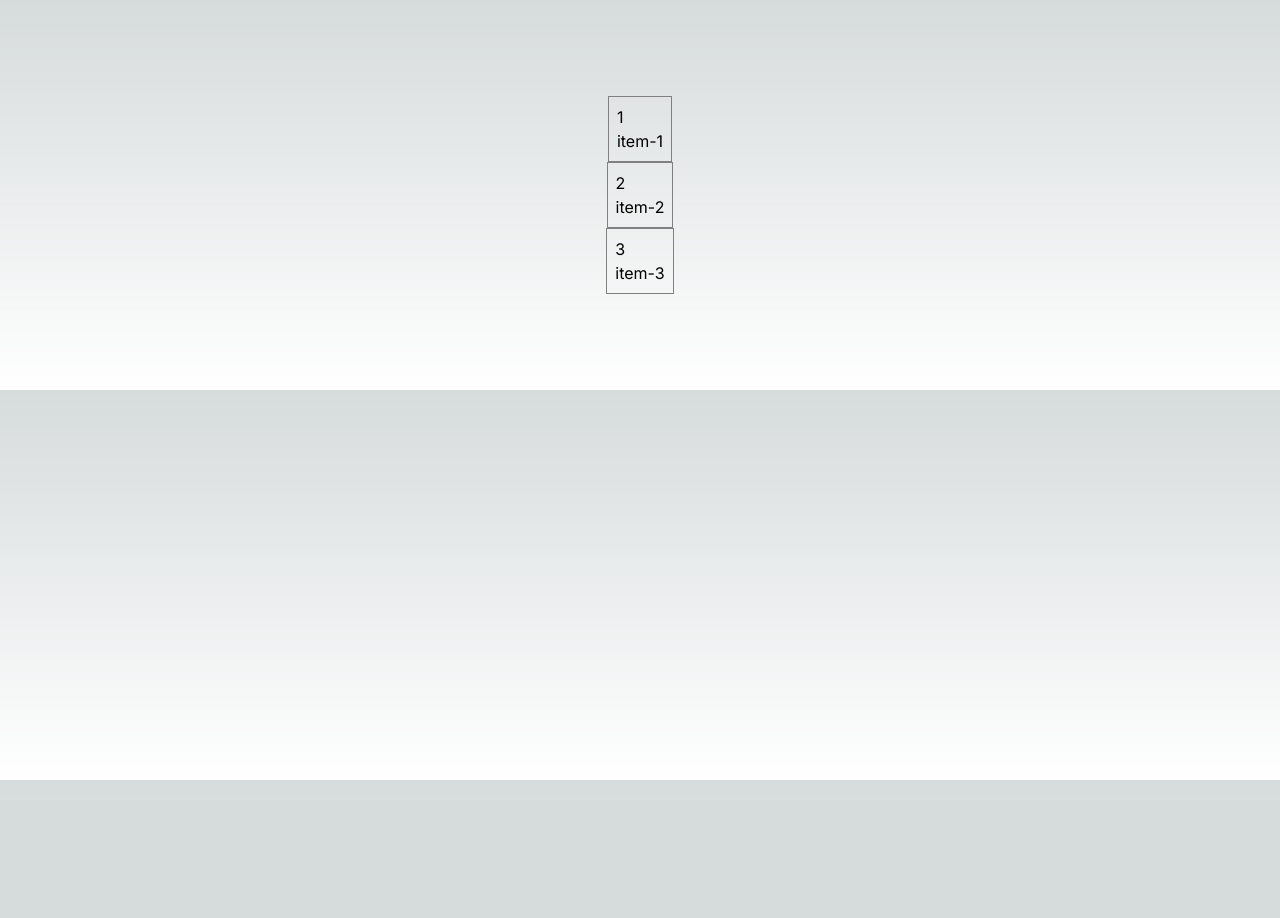
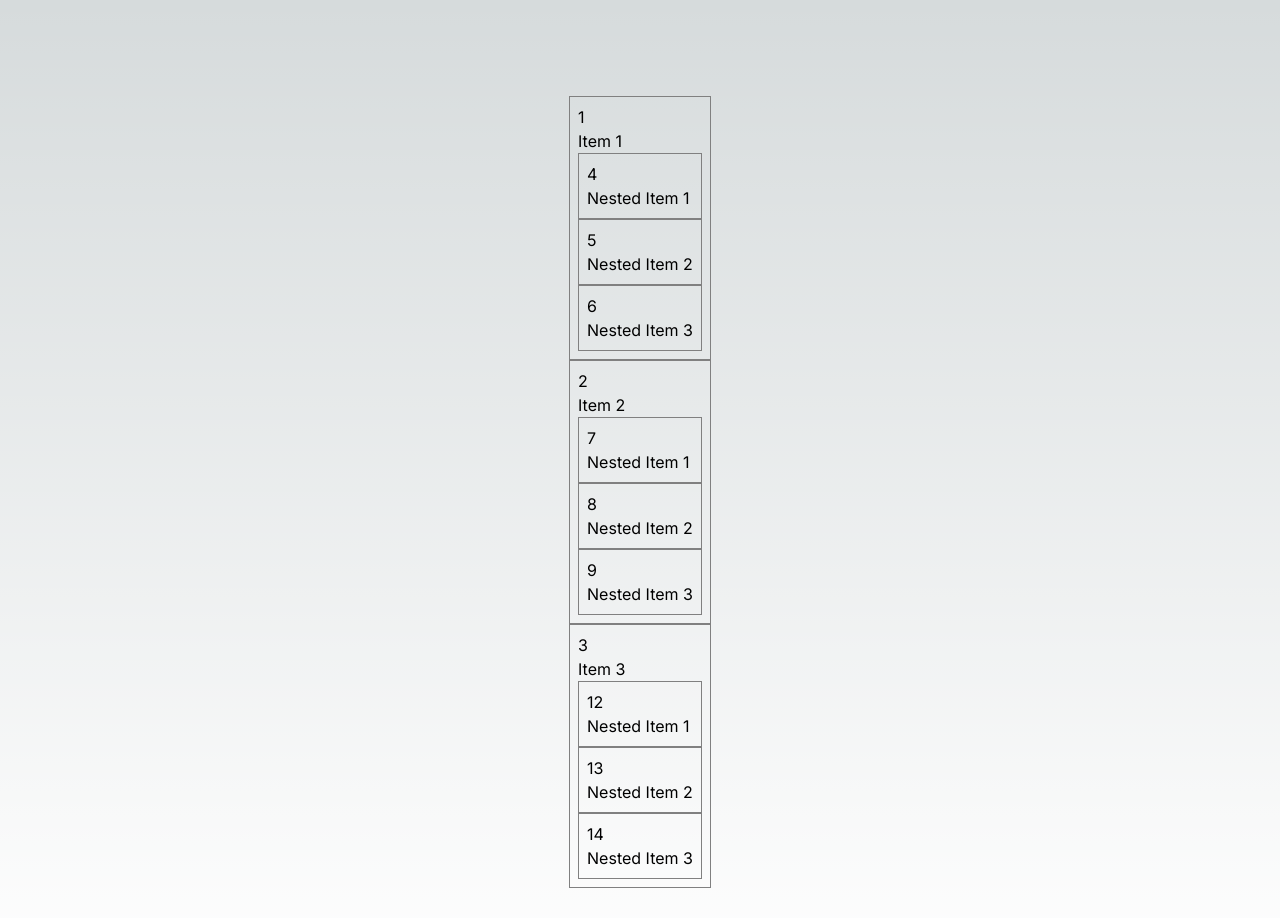
Before and after one commit to koutsosg/9realms, a Next.js app: page / in a window 1280 px wide. Shown: the top 918 px of the page. Before the commit the page ends 800 px from the top, so only its background shows below. Built offline with nearby package versions, Linux system fonts and the light colour scheme.

Commit message:
Made the dnd list more neutral , refined the file stractures added

```diff
--- a/app/components/dnd/dndList.tsx
+++ b/app/components/dnd/dndList.tsx
@@ -18,11 +18,8 @@ import {
 } from "@dnd-kit/sortable";
 import { CSS } from "@dnd-kit/utilities";
 import { useId, useState } from "react";
+import { ActionType, ItemType } from "./dndTypes";
 
-interface ItemType {
-  id: UniqueIdentifier;
-  content: string;
-}
 interface SortableItemProps {
   itemId: UniqueIdentifier;
   content: React.ReactNode;
@@ -70,11 +67,13 @@ const SortableItem: React.FC<SortableItemProps> = ({
 interface DndListComponentProps {
   items: ItemType[];
   children: (item: ItemType) => React.ReactNode;
+  dispatch: React.Dispatch<ActionType>;
 }
 
 const DndListComponent: React.FC<DndListComponentProps> = ({
   items,
   children,
+  dispatch,
 }) => {
   const [activeId, setActiveId] = useState<UniqueIdentifier | null>(null);
   const [isDragging, setIsDragging] = useState<boolean>(false);
@@ -87,6 +86,17 @@ const DndListComponent: React.FC<DndListComponentProps> = ({
   };
 
   const handleDragEnd = (event: DragEndEvent) => {
+    const { active, over } = event;
+    if (over && active.id !== over.id) {
+      const oldIndex = items.findIndex((item) => item.id === active.id);
+      const newIndex = items.findIndex((item) => item.id === over?.id);
+
+      const newItems = [...items];
+      const [movedItem] = newItems.splice(oldIndex, 1);
+      newItems.splice(newIndex, 0, movedItem);
+
+      dispatch({ type: "REORDER_ITEMS", payload: newItems });
+    }
     setIsDragging(false);
     setActiveId(null);
   };
--- /dev/null
+++ b/app/components/dnd/dndReducer.ts
@@ -0,0 +1,13 @@
+import { ActionType, ItemType } from "./dndTypes";
+
+export const itemsReducer = (
+  state: ItemType[],
+  action: ActionType
+): ItemType[] => {
+  switch (action.type) {
+    case "REORDER_ITEMS":
+      return action.payload;
+    default:
+      return state;
+  }
+};
--- /dev/null
+++ b/app/components/dnd/dndTypes.ts
@@ -0,0 +1,8 @@
+import { UniqueIdentifier } from "@dnd-kit/core";
+
+export interface ItemType {
+  id: UniqueIdentifier;
+  [key: string]: any;
+}
+
+export type ActionType = { type: "REORDER_ITEMS"; payload: any };
--- a/app/components/test.tsx
+++ b/app/components/test.tsx
@@ -1,24 +1,76 @@
+import { useReducer } from "react";
 import DndListComponent from "./dnd/dndList";
+import { itemsReducer } from "./dnd/dndReducer";
+import { ItemType, ActionType } from "./dnd/dndTypes";
+
+const initialItems: ItemType[] = [
+  {
+    id: 1,
+    content: "Item 1",
+    data: [
+      {
+        id: 4,
+        content: "Nested Item 1",
+        data: [
+          { id: 10, content: "Inner Nested Item 1" },
+          { id: 11, content: "Inner Nested Item 2" },
+        ],
+      },
+      { id: 5, content: "Nested Item 2" },
+      { id: 6, content: "Nested Item 3" },
+    ],
+  },
+  {
+    id: 2,
+    content: "Item 2",
+    data: [
+      { id: 7, content: "Nested Item 1" },
+      { id: 8, content: "Nested Item 2" },
+      { id: 9, content: "Nested Item 3" },
+    ],
+  },
+  {
+    id: 3,
+    content: "Item 3",
+    data: [
+      { id: 12, content: "Nested Item 1" },
+      { id: 13, content: "Nested Item 2" },
+      { id: 14, content: "Nested Item 3" },
+    ],
+  },
+];
 
 const Test = () => {
-  const items = {
-    id: 1,
-    table: [
-      { id: 1, content: "item-1" },
-      { id: 2, content: "item-2" },
-      { id: 3, content: "item-3" },
-    ],
-  };
+  const [items, dispatch] = useReducer(itemsReducer, initialItems);
 
   return (
-    <DndListComponent items={items.table}>
+    <DndListComponent items={items} dispatch={dispatch}>
       {(item) => (
         <div style={{ padding: 8, border: "1px solid gray" }}>
           <div>{item.id}</div>
           <div>{item.content}</div>
+          {item.data && (
+            <DndListComponent
+              items={item.data}
+              dispatch={(action) => {
+                const updatedItems = items.map((i) =>
+                  i.id === item.id ? { ...i, data: action.payload } : i
+                );
+                dispatch({ type: "REORDER_ITEMS", payload: updatedItems });
+              }}
+            >
+              {(nestedItem) => (
+                <div style={{ padding: 8, border: "1px solid gray" }}>
+                  <div>{nestedItem.id}</div>
+                  <div>{nestedItem.content}</div>
+                </div>
+              )}
+            </DndListComponent>
+          )}
         </div>
       )}
     </DndListComponent>
   );
 };
+
 export default Test;
```
